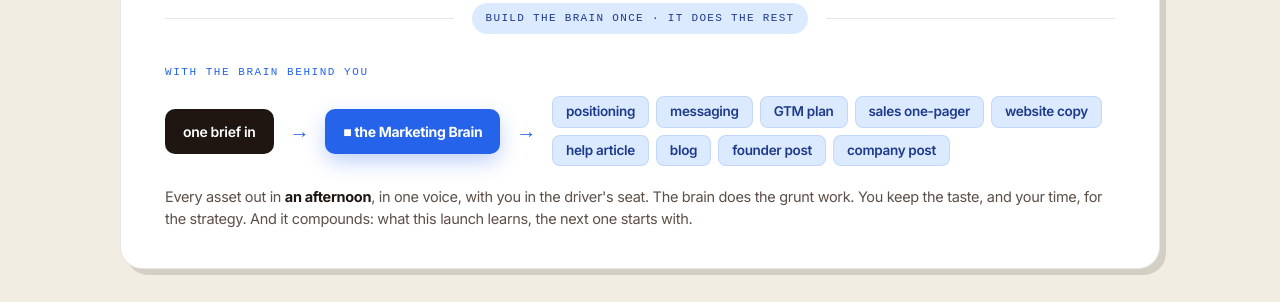
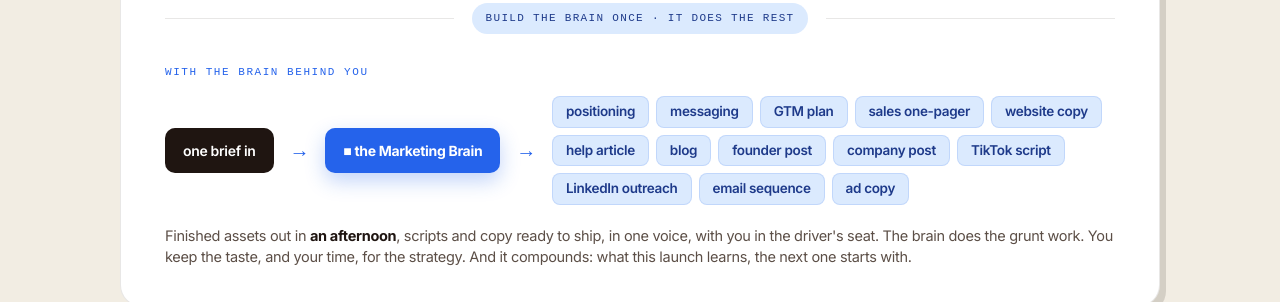
Before and after one commit to freewillythe4th/willmulholland-com, a plain HTML site: page index.html in a window 1280 px wide. Shown: the part 1396-1698 px from the top of the page. Drawn offline with Linux system fonts and the light colour scheme.

Commit message:
homepage: brain section outputs are finished assets (TikTok script, LinkedIn outreach, email sequence, ad copy)

```diff
--- a/index.html
+++ b/index.html
@@ -1727,9 +1727,13 @@
                 <span class="chip">blog</span>
                 <span class="chip">founder post</span>
                 <span class="chip">company post</span>
+                <span class="chip">TikTok script</span>
+                <span class="chip">LinkedIn outreach</span>
+                <span class="chip">email sequence</span>
+                <span class="chip">ad copy</span>
               </div>
             </div>
-            <div class="meta">Every asset out in <strong>an afternoon</strong>, in one voice, with you in the driver's seat. The brain does the grunt work. You keep the taste, and your time, for the strategy. And it compounds: what this launch learns, the next one starts with.</div>
+            <div class="meta">Finished assets out in <strong>an afternoon</strong>, scripts and copy ready to ship, in one voice, with you in the driver's seat. The brain does the grunt work. You keep the taste, and your time, for the strategy. And it compounds: what this launch learns, the next one starts with.</div>
           </div>
         </div>
         <div class="collapse-payoff">
```
